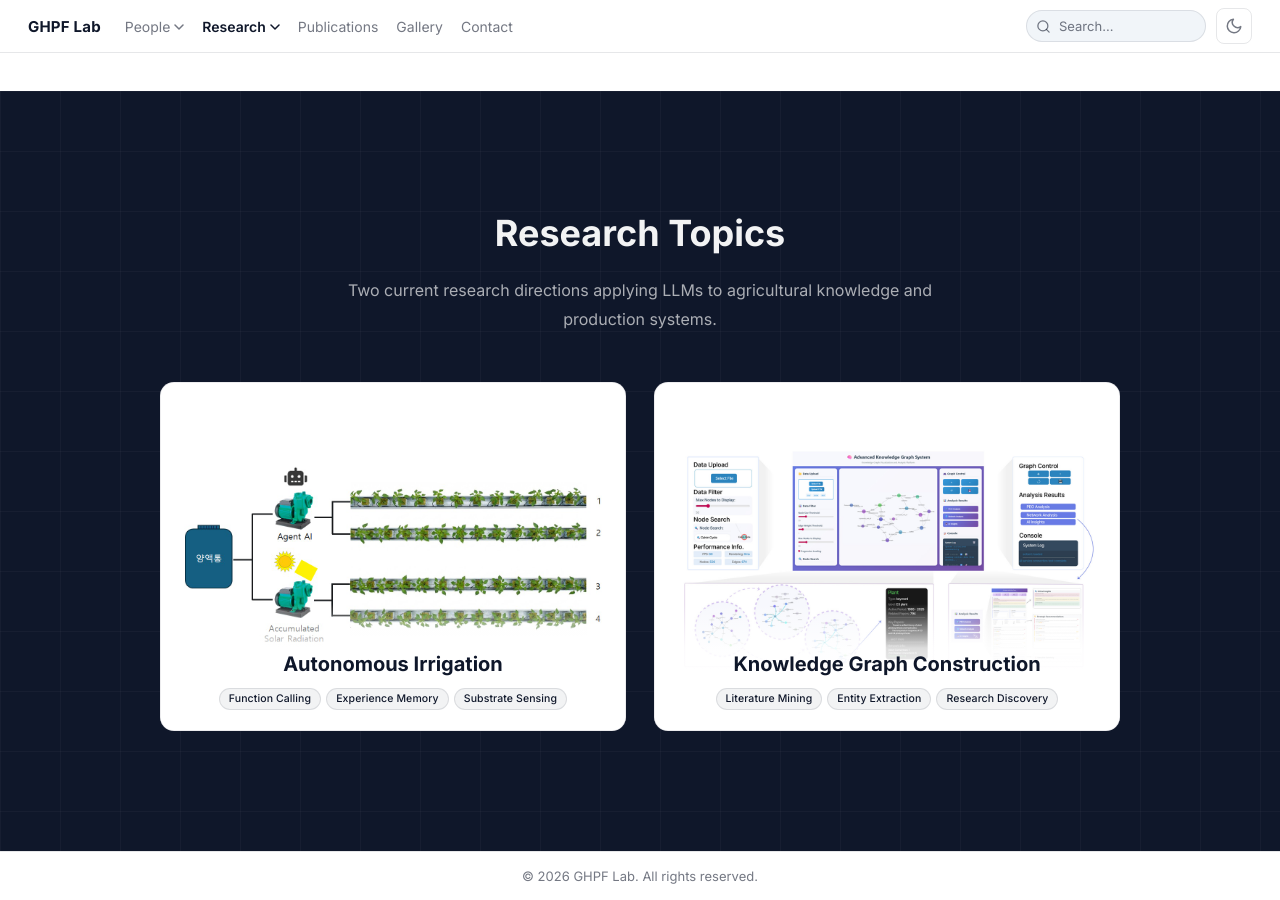
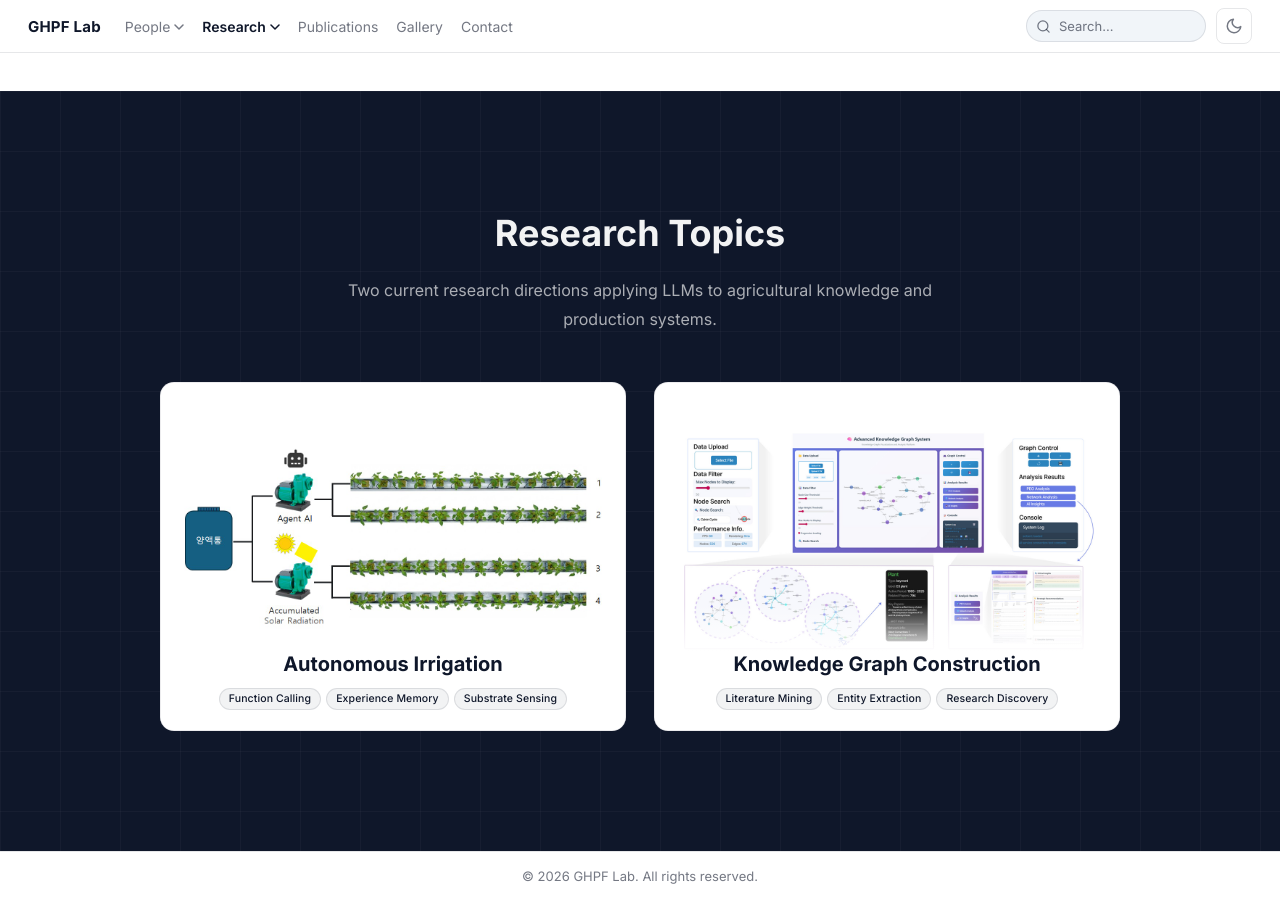
Before and after one commit to snughpf-alt/ghpf-lab-web-final-2, a Jekyll site: the page built from research/autonomous-control.md, in a window 1280 px wide and 900 px high, scrolled down 1058 px. Built offline with Jekyll 4.4.1, drawn with Linux system fonts in a browser that asks for light colours.

Commit message:
Nudge LLM card images upward inside the cards
object-position 50% 30% (was default 50% 50%) shifts each contained
image slightly above center, freeing visual space below for the
caption + keyword pills.

https://claude.ai/code/session_01AC1F4b7HxCDaoN7Xuq9VXj

```diff
--- a/research/autonomous-control.md
+++ b/research/autonomous-control.md
@@ -75,7 +75,7 @@ title: LLM Application in Agriculture
 
     <div class="rd-topics-grid rd-topics-grid--2col rd-topics-grid--light">
       <div class="rd-topics-grid__card">
-        <img src="{{ '/assets/img/research/autonomous-irrigation.jpg' | relative_url }}" alt="Autonomous irrigation diagram comparing Agent AI and Accumulated Solar Radiation strategies" style="object-fit:contain;background:#fff">
+        <img src="{{ '/assets/img/research/autonomous-irrigation.jpg' | relative_url }}" alt="Autonomous irrigation diagram comparing Agent AI and Accumulated Solar Radiation strategies" style="object-fit:contain;object-position:50% 30%;background:#fff">
         <div class="rd-topics-grid__caption">
           <h3>Autonomous Irrigation</h3>
           <div class="rd-topics-grid__keywords">
@@ -88,7 +88,7 @@ title: LLM Application in Agriculture
       </div>
 
       <div class="rd-topics-grid__card">
-        <img src="{{ '/assets/img/research/knowledge-graph-system.png' | relative_url }}" alt="Advanced Knowledge Graph System interface showing graph visualization and analysis panels" style="object-fit:contain;background:#fff">
+        <img src="{{ '/assets/img/research/knowledge-graph-system.png' | relative_url }}" alt="Advanced Knowledge Graph System interface showing graph visualization and analysis panels" style="object-fit:contain;object-position:50% 30%;background:#fff">
         <div class="rd-topics-grid__caption">
           <h3>Knowledge Graph Construction</h3>
           <div class="rd-topics-grid__keywords">
```
